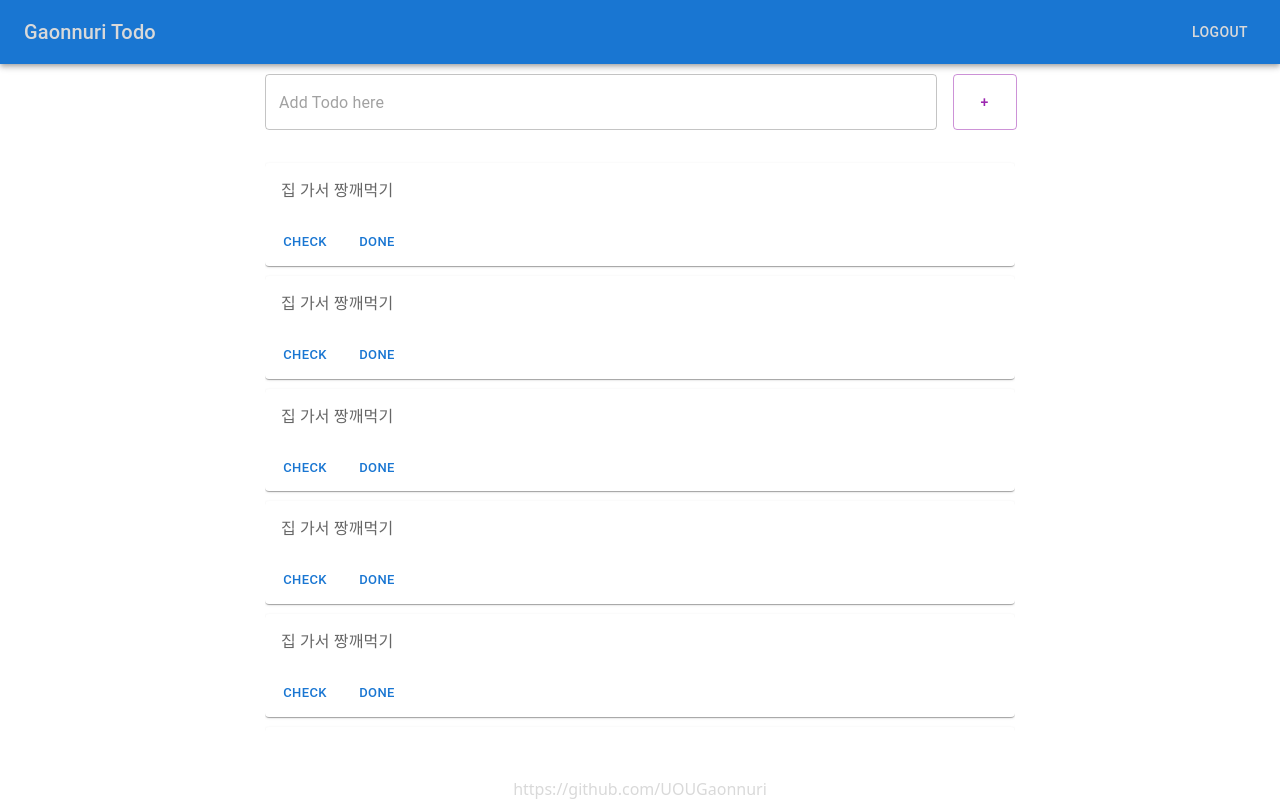
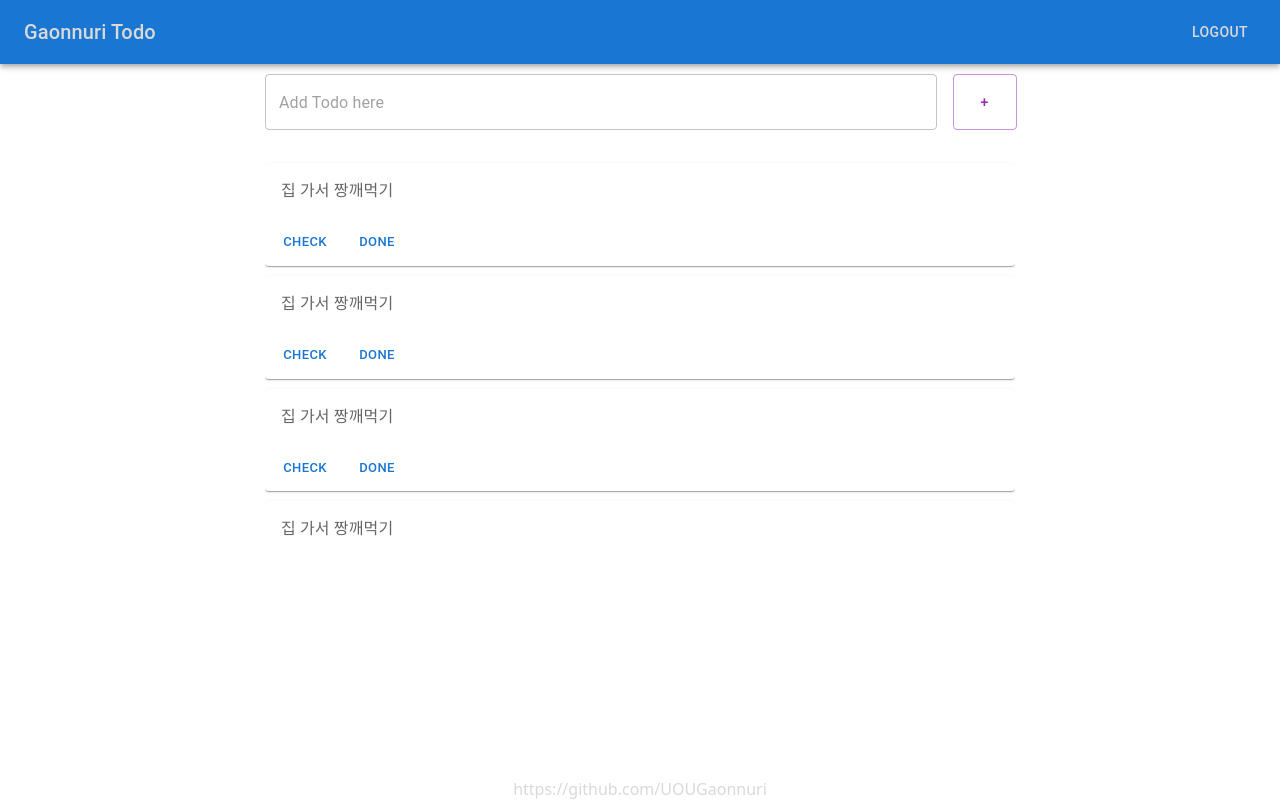
Before and after one commit to UOUGaonnuri/auth-session-client, a React (Create React App) app: page /#/ in a window 1280 px wide. Built offline with nearby package versions, Linux system fonts and the light colour scheme.

Commit message:
feature/mainHome Todo 리스트 크기 조절

```diff
--- a/src/Page/MainPage/index.tsx
+++ b/src/Page/MainPage/index.tsx
@@ -7,7 +7,7 @@ import {
   ListItemText,
   ListSubheader,
 } from "@mui/material";
-import { MainContainer, TodoContainer } from "./styles";
+import { MainContainer } from "./styles";
 
 const MainPage = () => {
   return (
@@ -20,7 +20,7 @@ const MainPage = () => {
           maxWidth: 750,
           position: "relative",
           overflow: "auto",
-          maxHeight: 600,
+          maxHeight: 400,
           "& ul": { padding: 0 },
         }}
       >
```
